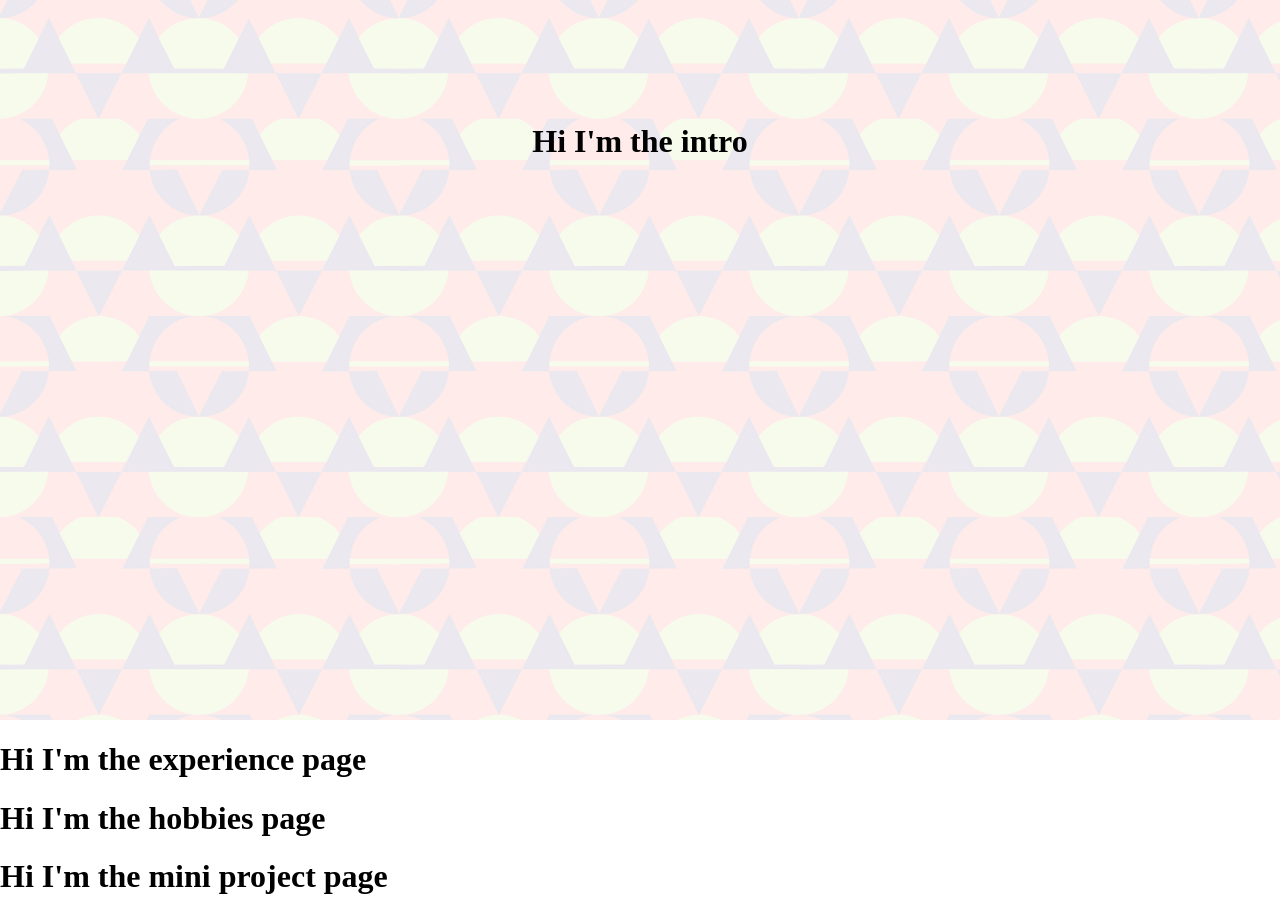
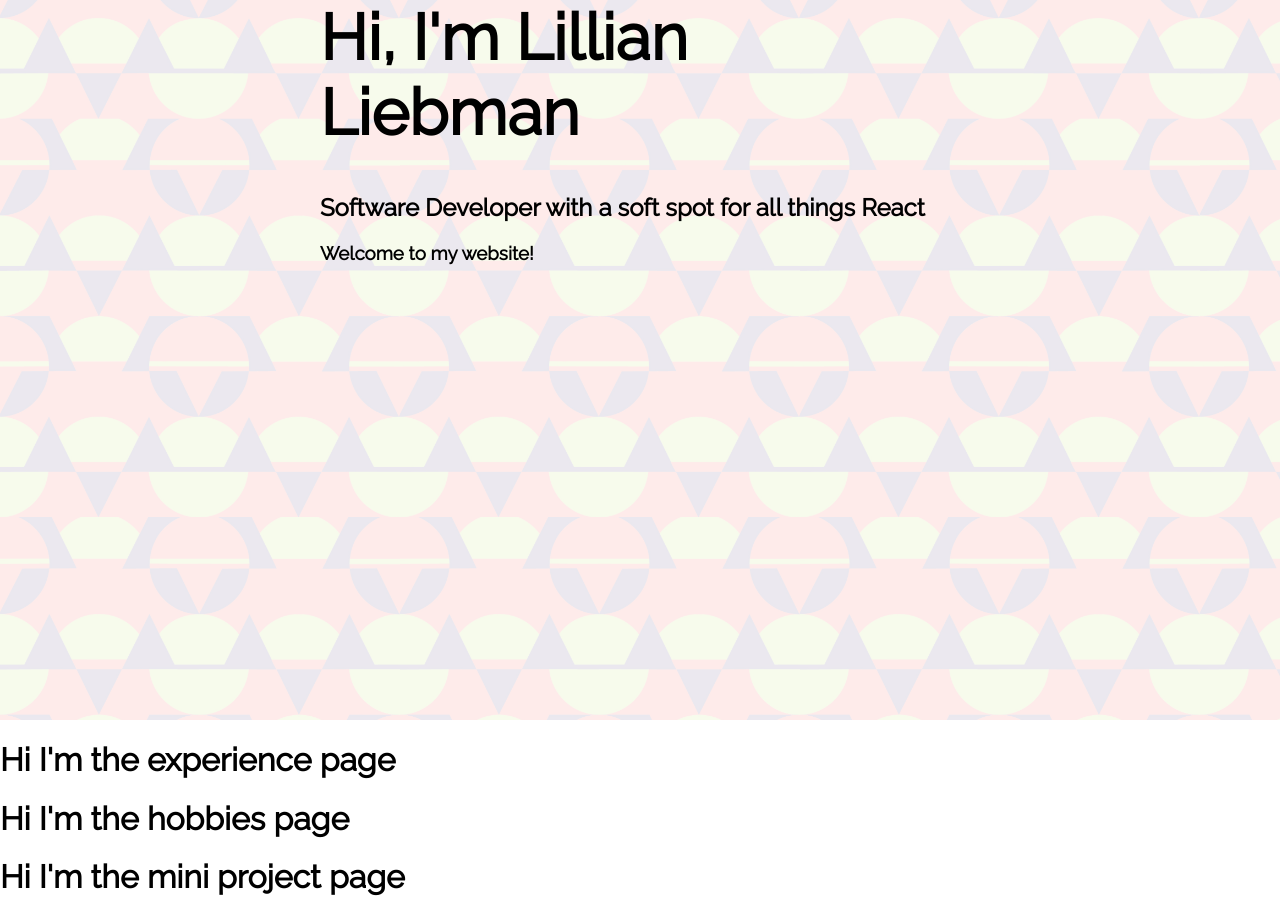
Before and after one commit to lliebman/lliebman.github.io, a React (Create React App) app: page / in a window 1280 px wide. Shown: the part 280-1197 px from the top of the page. Built offline with nearby package versions, Linux system fonts and the light colour scheme.

Commit message:
hover color nice

```diff
--- a/public/index.html
+++ b/public/index.html
@@ -24,6 +24,10 @@
       work correctly both with client-side routing and a non-root public URL.
       Learn how to configure a non-root public URL by running `npm run build`.
     -->
+
+      <link rel="preconnect" href="https://fonts.googleapis.com">
+      <link rel="preconnect" href="https://fonts.gstatic.com" crossorigin>
+      <link href="https://fonts.googleapis.com/css2?family=Raleway&display=swap" rel="stylesheet">
     <title>Lillian Liebman</title>
   </head>
   <body>
--- a/src/app/App.tsx
+++ b/src/app/App.tsx
@@ -1,6 +1,6 @@
 import React from 'react';
 import {Nav} from './components/Nav'
-import {Experience} from './components/pages/Experience'
+import {Experiences} from './components/pages/Experiences'
 import {Hobbies} from './components/pages/Hobbies'
 import {MiniProject} from './components/pages/MiniProject'
 import {Intro} from './components/pages/Intro'
@@ -11,7 +11,7 @@ function App() {
     <div className="o-app">
       <Nav/>
      <Intro/>
-     <Experience/>
+     <Experiences/>
      <Hobbies/>
      <MiniProject/>
     </div>
--- a/src/app/components/Nav.tsx
+++ b/src/app/components/Nav.tsx
@@ -27,25 +27,23 @@ function rightside() {
     <span className="c-nav--right">
       <a className="c-navItem">
       {/*  <div>Icon made from <a href="http://www.onlinewebfonts.com/icon">Icon Fonts</a> is licensed by CC BY 3.0</div>*/}
-      <img src={LinkedinSVG} alt="linkedin" height="50px" />
+      <img src={LinkedinSVG} alt="linkedin" height="50px"/>
     </a>
 
       <a className="c-navItem"
         href="https://github.com/lliebman"
         target="_blank"
-        rel="noopener noreferrer"
-      >
-        <img src={GithubSVG} alt="github" height="50px" />
+        rel="noopener noreferrer">
+        <img src={GithubSVG} alt="github" height="50px"/>
       </a>
 
-      {/*resume*/}
+      <a className="c-navItem__test"/>
 
       <a className="c-navItem"
         href="mailto: lillian.liebman@gmail.com?subject=Hey there!"
         target="_blank"
-        rel="noopener noreferrer"
-      >
-        <img src={EMailSVG} alt="email" height="50px" />
+        rel="noopener noreferrer">
+        <img src={EMailSVG} alt="email" height="50px"/>
       </a></span>
   )
 }
--- a/src/app/components/pages/Experience.tsx
+++ /dev/null
@@ -1,8 +0,0 @@
-import * as React from 'react'
-
-export {Experience}
-
-function Experience() {
-  return (
-    <h1>Hi I'm the experience page</h1>)
-}
--- /dev/null
+++ b/src/app/components/pages/Experiences.tsx
@@ -0,0 +1,9 @@
+import * as React from 'react'
+
+export {Experiences}
+
+function Experiences() {
+  return (
+    <h1>Hi I'm the experience page
+    </h1>)
+}
--- a/src/app/components/pages/Intro.tsx
+++ b/src/app/components/pages/Intro.tsx
@@ -6,7 +6,11 @@ export {Intro}
 function Intro() {
   return (
     <div>
-    <div className="c-intro--background"/>
-    <h1 className="c-intro ">Hi I'm the intro</h1>
-  </div>)
+      <div className="c-intro--background"/>
+      <div className="c-intro">
+        <h1 className="c-intro--title">Hi, I'm Lillian Liebman</h1>
+        <h2 className="">Software Developer with a soft spot for all things React</h2>
+        <h3 className="">Welcome to my website!</h3>
+      </div>
+    </div>)
 }
--- a/src/styles/components/app.scss
+++ b/src/styles/components/app.scss
@@ -5,4 +5,5 @@
 html, body {
   margin:0;
   padding:0;
+  font-family: 'Raleway', sans-serif;
 }
--- a/src/styles/components/intro.scss
+++ b/src/styles/components/intro.scss
@@ -14,3 +14,7 @@
   min-height: 1000px;
 
 }
+
+.c-intro--title {
+  font-size: 64px;
+}
--- a/src/styles/components/nav.scss
+++ b/src/styles/components/nav.scss
@@ -24,5 +24,9 @@
 }
 
 .c-navItem {
-  padding-left: 64px;
+  margin-left: 64px;
+
+  &:hover {
+    filter: invert(33%) sepia(75%) saturate(2655%) hue-rotate(341deg) brightness(95%) contrast(98%);
+  }
 }
```
Also changed, not shown: src/styles/components/experience.scss (added).
